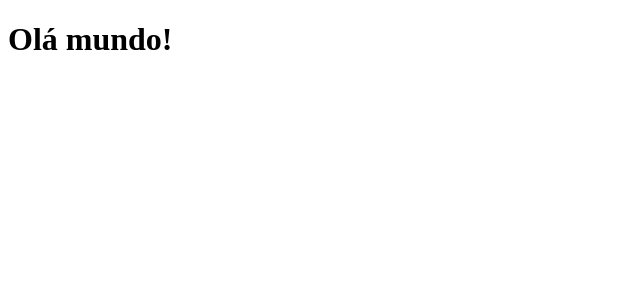
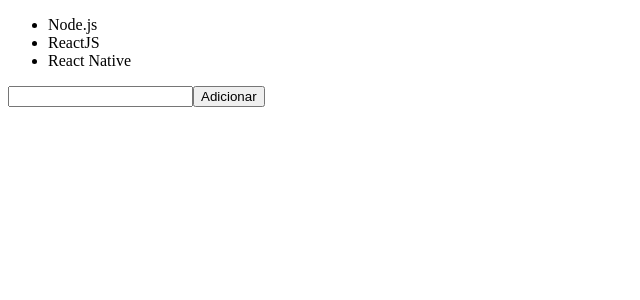
Before and after one commit to FrancuelSoares/react-hooks, a React (Create React App) app: page / in a window 1280 px wide. Shown: the top 300 px of the page, without its empty margins (0-640 px from the left). Built offline with nearby package versions, Linux system fonts and the light colour scheme.

Commit message:
0.2.0
# New - Added useSate

```diff
--- a/src/App.js
+++ b/src/App.js
@@ -1,8 +1,30 @@
-import React from 'react';
+import React, { useState } from 'react';
 
 function App() {
+  const [techs, setTech] = useState(['Node.js', 'ReactJS', 'React Native']);
+  const [newTech, setNewTech] = useState('');
+
+  function handleAdd() {
+    setTech([...techs, newTech]);
+    setNewTech('');
+  }
+
   return (
-    <h1>Olá mundo!</h1>
+    <>
+      <ul>
+        {techs.map(tech => (
+          <li>{tech}</li>
+        ))}
+      </ul>
+      <input
+        type="text"
+        onChange={e => setNewTech(e.target.value)}
+        value={newTech}
+      />
+      <button type="button" onClick={handleAdd}>
+        Adicionar
+      </button>
+    </>
   );
 }
 
```
